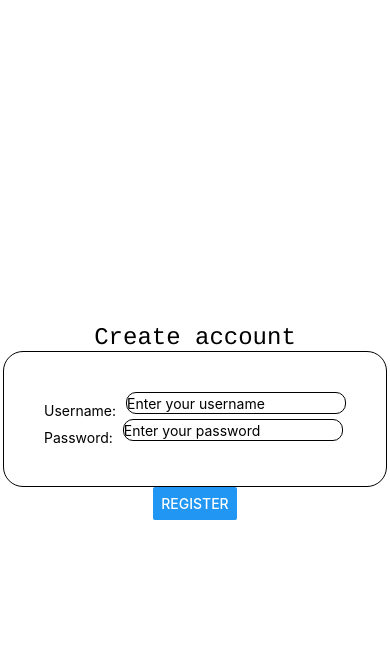
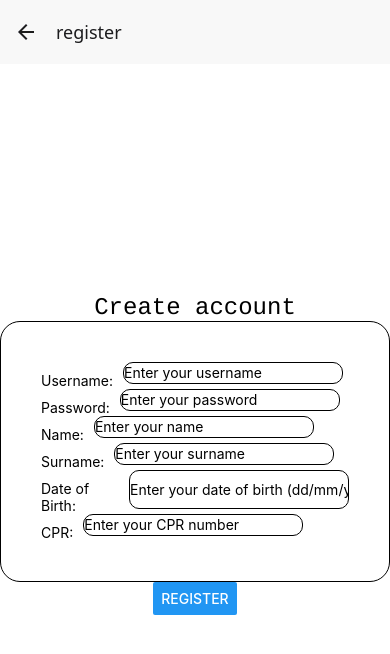
Before and after one commit to AneAltunaa/CarRentalApp, a React Native app: screen /register in a window 390 px wide. Shown: the top 654 px of the page. Built offline with nearby package versions, Linux system fonts and the light colour scheme.

Commit message:
information complete

```diff
--- a/App.tsx
+++ b/App.tsx
@@ -39,22 +39,21 @@ export default function App() {
         <Stack.Screen
         name='login'
         component={login}
-        options={{headerShown:false}
+        options={{headerShown:true}
         }
         />
         <Stack.Screen
         name='register'
         component={register}
-        options={{headerShown:false}
+        options={{headerShown:true}
         }
         />
         <Stack.Screen
         name='forgotPass'
         component={forgotPass}
-        options={{headerShown:false}
+        options={{headerShown:true}
         }
         />
-
 
         {/* The main screen of our stack is the entire TabNavigator */}
         <Stack.Screen
--- a/Home.tsx
+++ b/Home.tsx
@@ -14,7 +14,6 @@ const loginButton = async () => {
 const registerButton = async () => {
     navigation.navigate('register')
     }
-
 
   return(
     <View style={styles.container}>
--- a/database.tsx
+++ b/database.tsx
@@ -19,8 +19,7 @@ export function Database({ children }: DatabaseProps) {
             surname TEXT NOT NULL,
             dateOfBirth TEXT NOT NULL,
             cpr TEXT NOT NULL UNIQUE,
-            isWorker INTEGER NOT NULL DEFAULT 0,
-            cardDetails TEXT
+            isWorker INTEGER NOT NULL DEFAULT 0
           );
 
           CREATE TABLE IF NOT EXISTS CarList (
--- a/login.tsx
+++ b/login.tsx
@@ -35,6 +35,7 @@ export default function LoginScreen() {
 
   return(
     <View style={styles.container}>
+
         <Text style={{fontFamily: 'Courier', fontSize:24}}>Login page</Text>
       <View style={styles.backgroundInput}>
           <View style={styles.labels}>
--- a/register.tsx
+++ b/register.tsx
@@ -23,6 +23,24 @@ export default function RegisterScreen() {
               <View style={styles.labels}>
               <Text style={{marginRight: 10, marginTop: 10}}>Password:</Text><TextInput placeholder='Enter your password' style={styles.textStyle} value={password} onChangeText={setPassword} secureTextEntry/>
               </View>
+
+              <View style={styles.labels}>
+              <Text style={{marginRight: 10, marginTop: 10}}>Name:</Text><TextInput placeholder='Enter your name' style={styles.textStyle}/>
+              </View>
+
+              <View style={styles.labels}>
+              <Text style={{marginRight: 10, marginTop: 10}}>Surname:</Text><TextInput placeholder='Enter your surname' style={styles.textStyle}  secureTextEntry/>
+              </View>
+
+              <View style={styles.labels}>
+              <Text style={{marginRight: 10, marginTop: 10}}>Date of Birth:</Text><TextInput placeholder='Enter your date of birth (dd/mm/yyyy)' style={styles.textStyle}  secureTextEntry/>
+              </View>
+
+              <View style={styles.labels}>
+              <Text style={{marginRight: 10, marginTop: 10}}>CPR:</Text><TextInput placeholder='Enter your CPR number' style={styles.textStyle}  secureTextEntry/>
+              </View>
+
+
           </View>
 
           <Text></Text>
```
